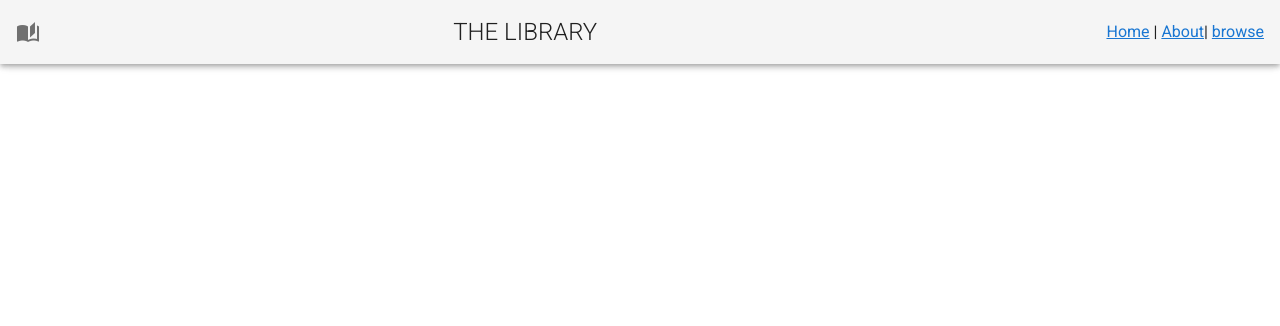
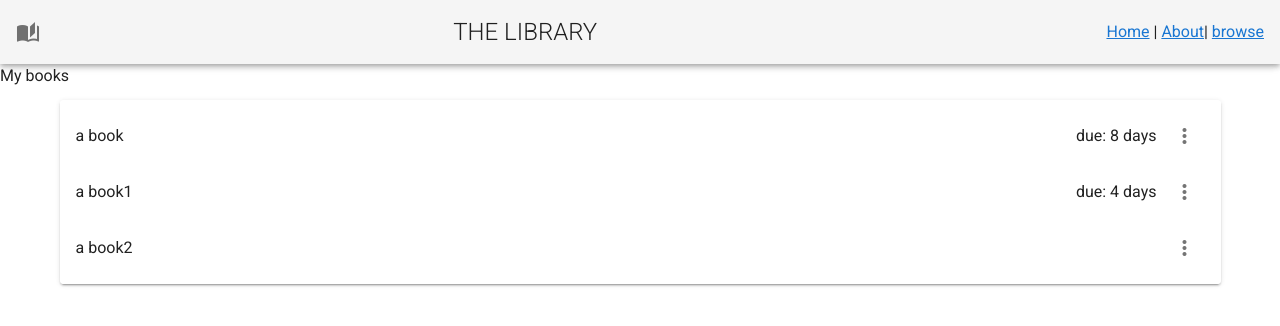
Before and after one commit to guylil/the-library-front-vuejs, a Vue app: page /personal-page in a window 1280 px wide. Shown: the top 326 px of the page. Built offline with nearby package versions, Linux system fonts and the light colour scheme.

Commit message:
personal page added

```diff
--- a/src/components/BooksList.vue
+++ b/src/components/BooksList.vue
@@ -7,18 +7,25 @@
             <v-list-item-group color="primary">
               <v-list-item v-for="(book, i) in books" :key="i">
                 <v-list-item-content>
-                  <v-list-item-title v-text="book.title"></v-list-item-title>
+                  <v-list-item-title>
+                    {{ book.title }}
+                  </v-list-item-title>
                 </v-list-item-content>
+                <span
+                  v-if="book.taken[book.taken.length - 1]"
+                  :class="{
+                    'red--text': !due(book.taken[book.taken.length - 1])
+                  }"
+                >
+                  due: {{ due(book.taken[book.taken.length - 1]) }} days
+                </span>
                 <v-list-item-icon>
-                  <v-icon>mdi-more</v-icon>
+                  <v-icon>mdi-dots-vertical</v-icon>
                 </v-list-item-icon>
               </v-list-item>
             </v-list-item-group>
           </v-list>
         </v-card>
-        <ul>
-          <li v-for="(book, i) in books" :key="i">{{ book }}</li>
-        </ul>
       </v-flex>
     </v-layout>
   </v-container>
@@ -29,6 +36,9 @@ export default {
   props: {
     books: Array
   },
-  data: () => ({})
+  data: () => ({}),
+  methods: {
+    due: taken => Math.round((taken - Date.now()) / (1000 * 60 * 60 * 24))
+  }
 };
 </script>
--- a/src/router/index.ts
+++ b/src/router/index.ts
@@ -20,6 +20,11 @@ const routes = [
       import(/* webpackChunkName: "about" */ "../views/About.vue")
   },
   {
+    path: "/personal-page",
+    name: "personal-page",
+    component: () => import("../views/PersonalPage.vue")
+  },
+  {
     path: "/browse",
     name: "browse",
     component: () => import("../views/Browse.vue")
--- a/src/store/index.ts
+++ b/src/store/index.ts
@@ -11,14 +11,14 @@ export default new Vuex.Store({
         title: "a book",
         published: "date",
         available: true,
-        taken: [],
+        taken: [1572527020007, 1572527000027, 1572527027000],
         returned: []
       },
       {
         title: "a book1",
         published: "date",
         available: true,
-        taken: [],
+        taken: [1572195397000],
         returned: []
       },
       {
@@ -29,11 +29,16 @@ export default new Vuex.Store({
         returned: []
       }
     ],
+    showBooksList: false,
     booksInTheCart: [],
     borrowedBooks: [],
     booksAlreadyRead: []
   },
-  mutations: {},
+  mutations: {
+    toggleShowBooks(state) {
+      state.showBooksList = !state.showBooksList;
+    }
+  },
   actions: {},
   modules: {}
 });
--- a/src/views/MainView.vue
+++ b/src/views/MainView.vue
@@ -1,23 +1,20 @@
 <template>
   <div class="welcome">
     <Welcome />
-    <BooksList :books="books" />
   </div>
 </template>
 
 <script>
 // @ is an alias to /src
 import Welcome from "@/components/Welcome";
-import BooksList from "@/components/BooksList";
 import { mapState } from "vuex";
 
 export default {
   name: "main-view",
   components: {
-    Welcome,
-    BooksList
+    Welcome
   },
   data: () => ({}),
-  computed: mapState(["books"])
+  computed: mapState(["books", "showBooksList"])
 };
 </script>
--- /dev/null
+++ b/src/views/PersonalPage.vue
@@ -0,0 +1,20 @@
+<template>
+  <div class="Personal">
+    My books
+    <BooksList :books="books" />
+  </div>
+</template>
+
+<script>
+// @ is an alias to /src
+import { mapState } from "vuex";
+import BooksList from "../components/BooksList";
+
+export default {
+  name: "personal-page",
+  components: {
+    BooksList
+  },
+  computed: mapState(["books"])
+};
+</script>
```
